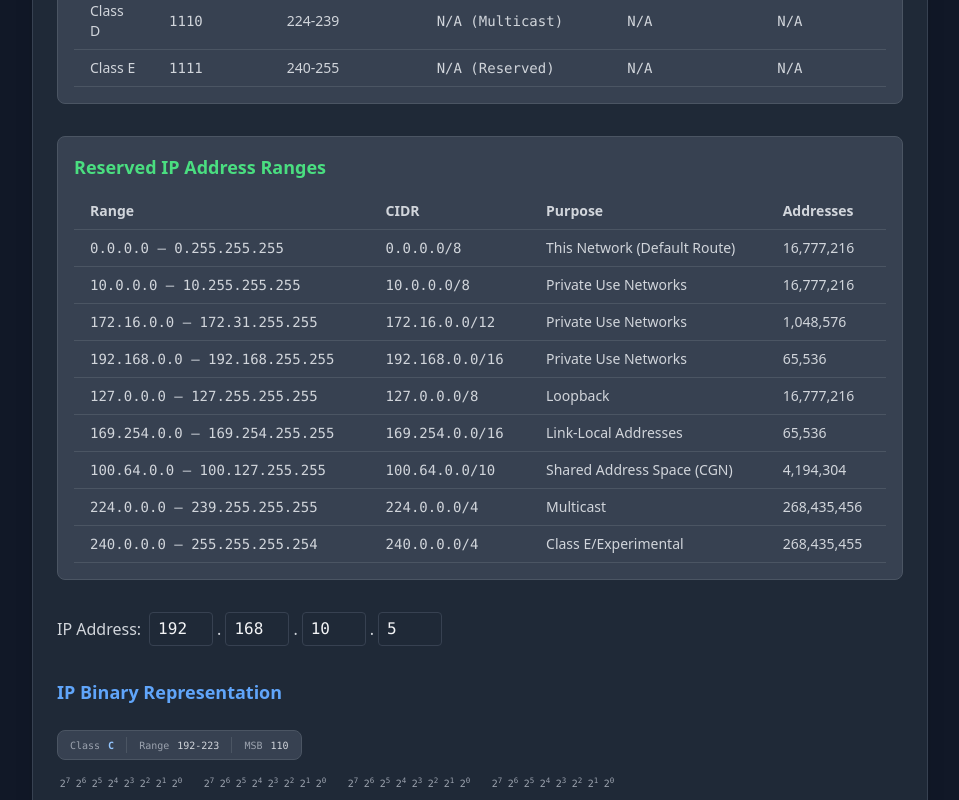
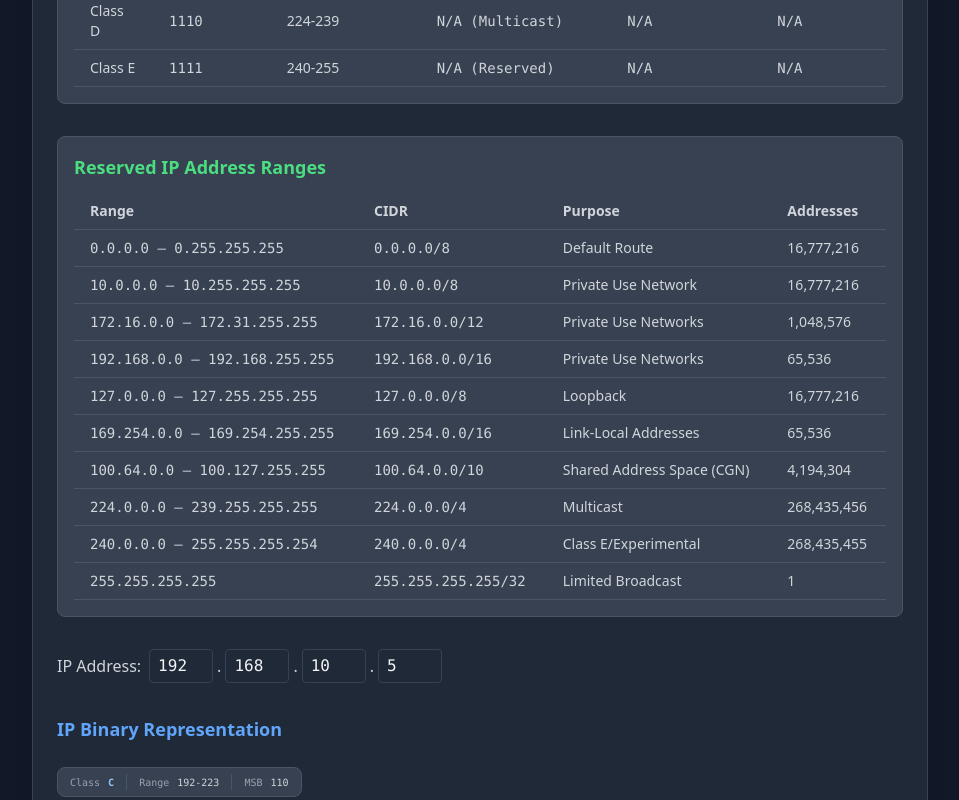
Before and after one commit to sbanszky/ip4.subnetting.online, a React (Vite) app: page / in a window 1280 px wide. Shown: the part 425-1225 px from the top of the page, without its empty margins (160-1119 px from the left). Built offline with nearby package versions, Linux system fonts and the light colour scheme.

Commit message:
Initial commit

```diff
--- a/src/components/ReservedIPTable.tsx
+++ b/src/components/ReservedIPTable.tsx
@@ -11,13 +11,13 @@ const RESERVED_IPS: ReservedIPRange[] = [
   {
     range: '0.0.0.0 – 0.255.255.255',
     cidr: '0.0.0.0/8',
-    purpose: 'This Network (Default Route)',
+    purpose: 'Default Route',
     addresses: '16,777,216'
   },
   {
     range: '10.0.0.0 – 10.255.255.255',
     cidr: '10.0.0.0/8',
-    purpose: 'Private Use Networks',
+    purpose: 'Private Use Network',
     addresses: '16,777,216'
   },
   {
@@ -61,6 +61,12 @@ const RESERVED_IPS: ReservedIPRange[] = [
     cidr: '240.0.0.0/4',
     purpose: 'Class E/Experimental',
     addresses: '268,435,455'
+  },
+  {
+    range: '255.255.255.255',
+    cidr: '255.255.255.255/32',
+    purpose: 'Limited Broadcast',
+    addresses: '1'
   }
 ];
 
```
Also changed, not shown: 2 other files (tests, documents, lock files or other folders).
